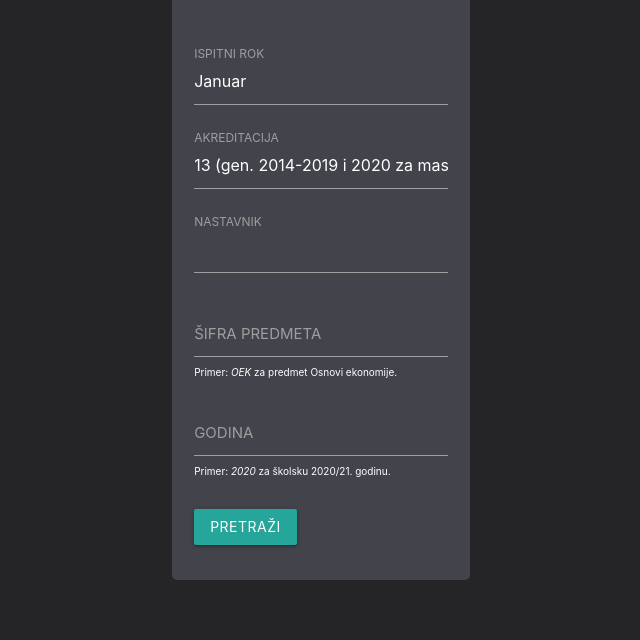
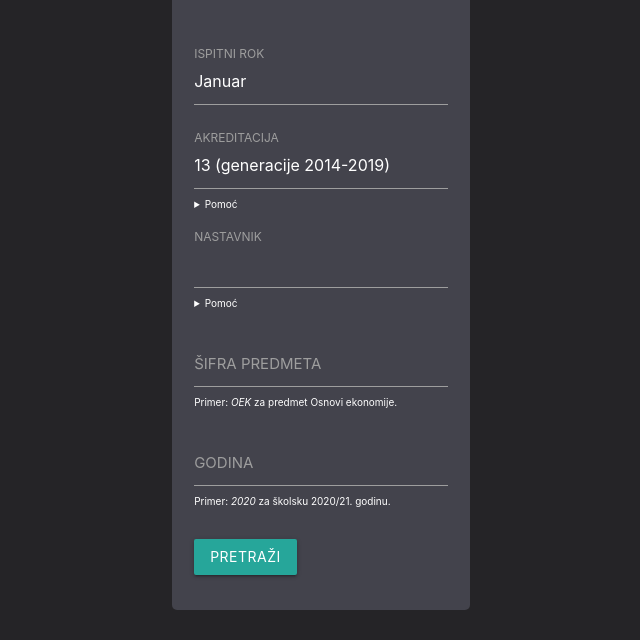
Before and after one commit to filiprrs/ekof-dox-tool, a plain HTML site: page index.html in a window 1280 px wide. Shown: the part 160-800 px from the top of the page, without its empty margins (319-959 px from the left). Drawn offline with nearby package versions, Linux system fonts and the light colour scheme; a web font is replaced by a local one.

Commit message:
ZNAČAJNA user friendly poboljšanja

```diff
--- a/index.html
+++ b/index.html
@@ -37,11 +37,15 @@
               </div>
               <div class="input-field col s12">
                 <select id="akreditacija">
-                  <option value="08">08 (gen. 2008-2013)</option>
-                  <option value="13" selected="selected">13 (gen. 2014-2019 i 2020 za master)</option>
-                  <option value="20">20 (gen. 2020 i mlađe)</option>
+                  <option value="08">08 (generacije 2008-2013)</option>
+                  <option value="13" selected="selected">13 (generacije 2014-2019)</option>
+                  <option value="20">20 (generacije 2020 i mlađe)</option>
                 </select>
-                <label>AKREDITACIJA</label>
+				<label>AKREDITACIJA</label>
+			<font size=1><details>
+				<summary>Pomoć</summary>
+				Studenti različitih generacija su podeljeni po akreditacijama. U zagradi pored naziva svake akreditacije je napisano na koje generacije se odnosi. Postoje dva izuzetka od ovog pravila: za studente upisane na master studije 2020. godine, kao i studente osnovnih studija koji su izvršili reupis 2020. godine, treba koristiti akreditaciju 13.
+			</details></font>
               </div>
               <div class="input-field col s12">
                 <select id="nastavnik" searchable="Pretraži nastavnika">
@@ -144,6 +148,10 @@
                   <option value="609">Veran Stanojević</option>
                 </select>
                 <label>NASTAVNIK</label>
+			<font size=1><details>
+				<summary>Pomoć</summary>
+				Potrebno je odabrati glavnog nastavnika na odabranom predmetu. Ime glavnog nastavnika za svaki predmet piše pored naziva predmeta na servisu, u sekcijama Položeni ispiti, Nepoloženi ispiti, Istorija polaganja, Prijava ispita, Odjava ispita. Na master studijama, za najpouzdanije podatke gledati sekciju Prijava ispita.
+			</details></font>
               </div>
               <div class="input-field col s12">
                 <input id="šifra" type="text" autocomplete="off">
```
